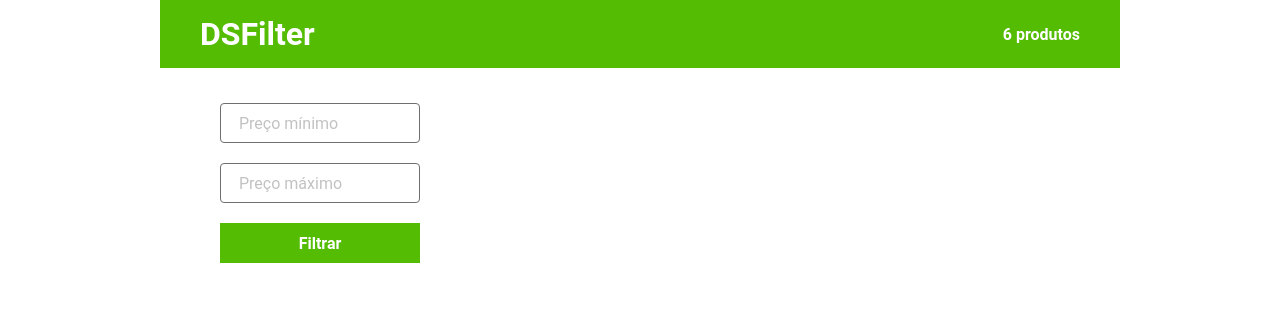
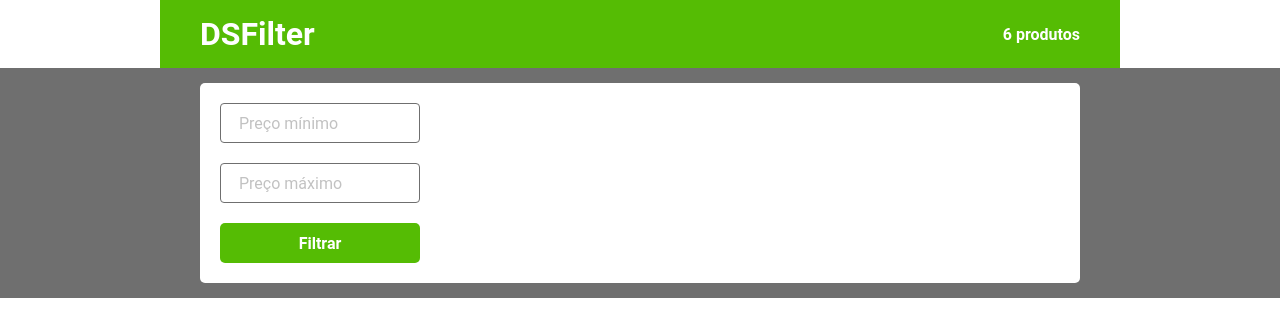
Before and after one commit to joosecj/DSFilter, a React app in the folder frontend/: page / in a window 1280 px wide. Shown: the top 336 px of the page. Built offline with nearby package versions, Linux system fonts and the light colour scheme; the HTML template or start-up script is replaced by a standard one.

Commit message:
refactor: FilterCard

```diff
--- a/frontend/src/App.css
+++ b/frontend/src/App.css
@@ -0,0 +1,3 @@
+#content {
+  background-color: var(--text-card-listing-secondy);
+}
--- a/frontend/src/App.tsx
+++ b/frontend/src/App.tsx
@@ -8,7 +8,10 @@ function App() {
   return (
     <>
       <Header />
-      <FilterCard />
+      <section id='content'>
+        <FilterCard />
+      </section>
+
     </>
   );
 }
--- a/frontend/src/components/FilterCard/styles.css
+++ b/frontend/src/components/FilterCard/styles.css
@@ -1,6 +1,7 @@
 .container-card-form {
   background-color: var(--bg-card-filter);
   padding: 20px;
+  border-radius: 5px;
 }
 
 #inpt {
@@ -28,4 +29,5 @@
   border: none;
   width: 200px;
   height: 40px;
+  border-radius: 5px;
 }
```
